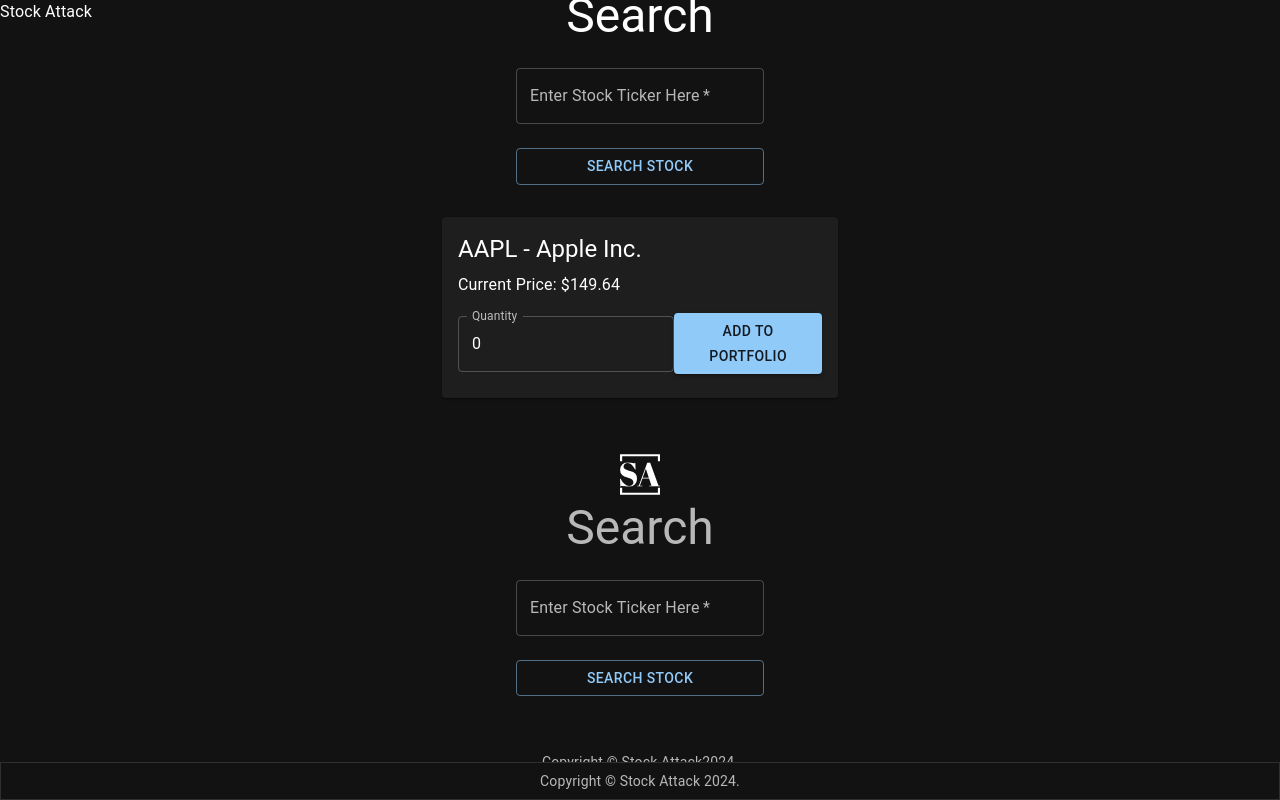
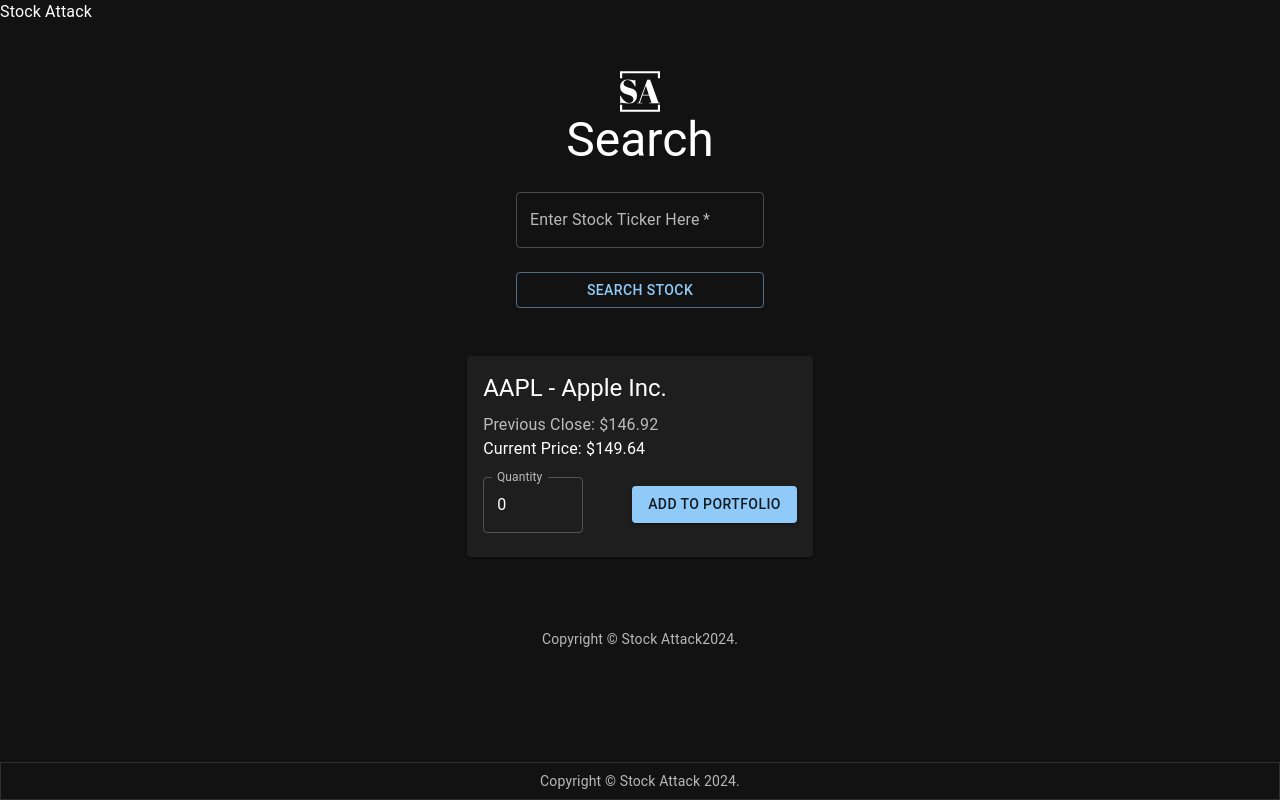
Before and after one commit to hongbowu/Stock-Attack, a React (Vite) app in the folder client/: page /search in a window 1280 px wide. Built offline with nearby package versions, Linux system fonts and the light colour scheme.

Commit message:
made stock info bigger and fixed duplicated search for search jsx

```diff
--- a/client/src/components/stock-info.jsx
+++ b/client/src/components/stock-info.jsx
@@ -10,7 +10,8 @@
   const [quantity, setQuantity] = useState(0);
 
   const handleQuantityChange = (event) => {
-    setQuantity(event.target.value);
+    const newQuantity = Math.max(0, event.target.value);
+    setQuantity(newQuantity);
   };
 
   const handleAddClick = () => {
@@ -18,13 +19,16 @@
   };
 
   return (
-    <Card sx={{ margin: '16px auto', maxWidth: 600 }}>
+    <Card sx={{ margin: '16px auto', maxWidth: '30%', width: '90vw', mt: 4, mb: 4 }}>
       <CardContent>
         <Typography gutterBottom variant="h5" component="div">
           {stockData.symbol} - {stockData.companyName}
         </Typography>
+        <Typography variant="body1" color="text.secondary">
+          Previous Close: ${stockData.prevClosePrice.toFixed(2)}
+        </Typography>
         <Typography variant="body1">
-          Current Price: ${stockData.currentPrice}
+          Current Price: ${stockData.currentPrice.toFixed(2)}
         </Typography>
         <Box sx={{ display: 'flex', alignItems: 'center', justifyContent: 'space-between', mt: 2 }}>
           <TextField
@@ -33,6 +37,7 @@
             onChange={handleQuantityChange}
             inputProps={{ min: 0 }}
             label="Quantity"
+            sx={{ width: '100px' }}
           />
           <Button variant="contained" color="primary" onClick={handleAddClick}>
             Add to Portfolio
--- a/client/src/pages/search.jsx
+++ b/client/src/pages/search.jsx
@@ -60,24 +60,11 @@
                 color="text.secondary"
                 align="center"
                 sx={{ mt: 5 }}
-
-            >
-              <img src={logo} alt="logo" />
-              <Typography component="h1" variant="h3">
-                Search
-              </Typography>
-              <SearchBar />
-              <Typography
-                variant="body2"
-                color="text.secondary"
-                align="center"
-                sx={{ mt: 5 }}
               >
                 {'Copyright © '}
                 Stock Attack
                 {new Date().getFullYear()}
                 {'.'}
-              </Typography>
               </Typography>
             </Box>
           </Container>
```
Also changed, not shown: package.json (line endings or trailing spaces). Lines whose indentation alone changed are shown as unchanged.
